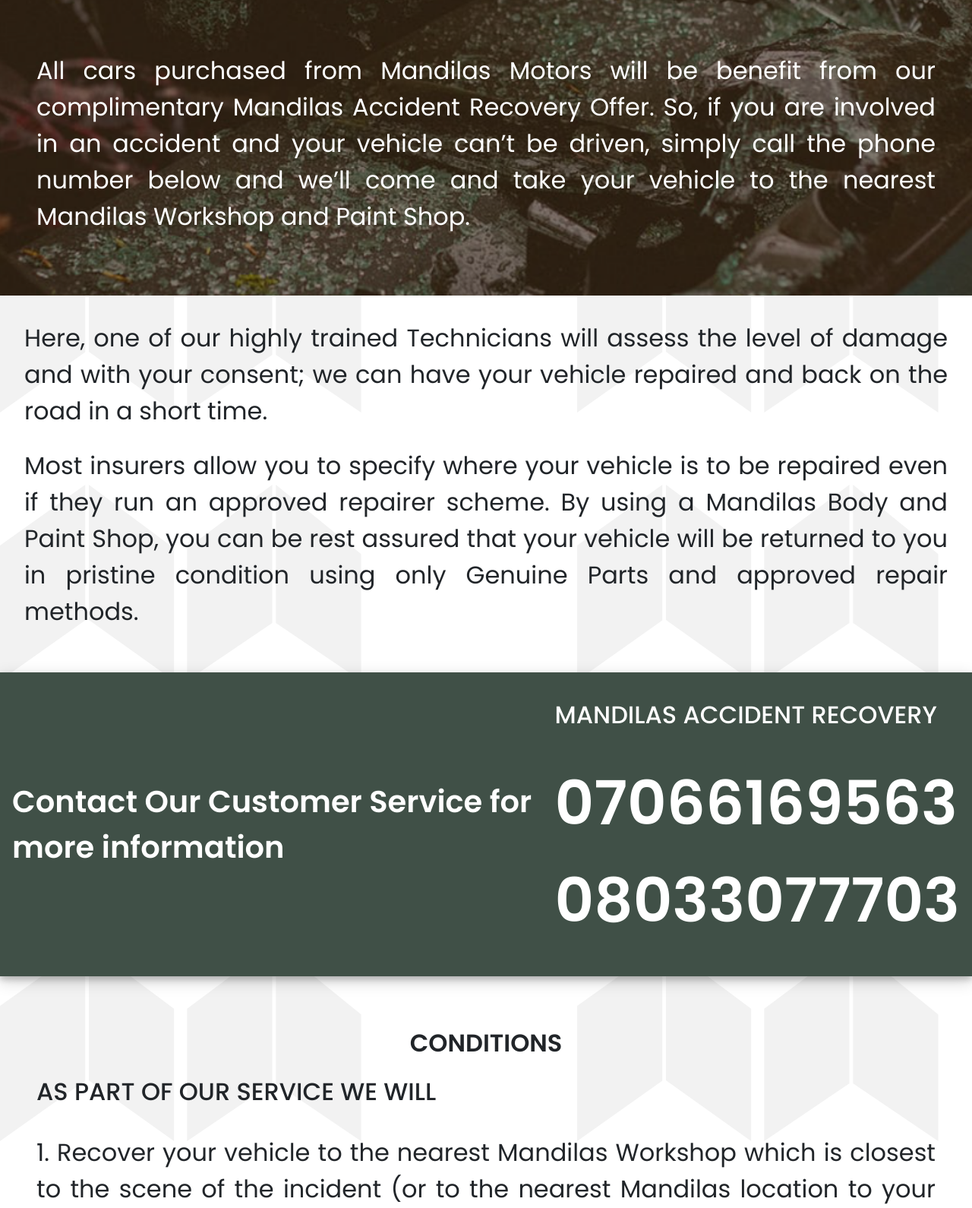
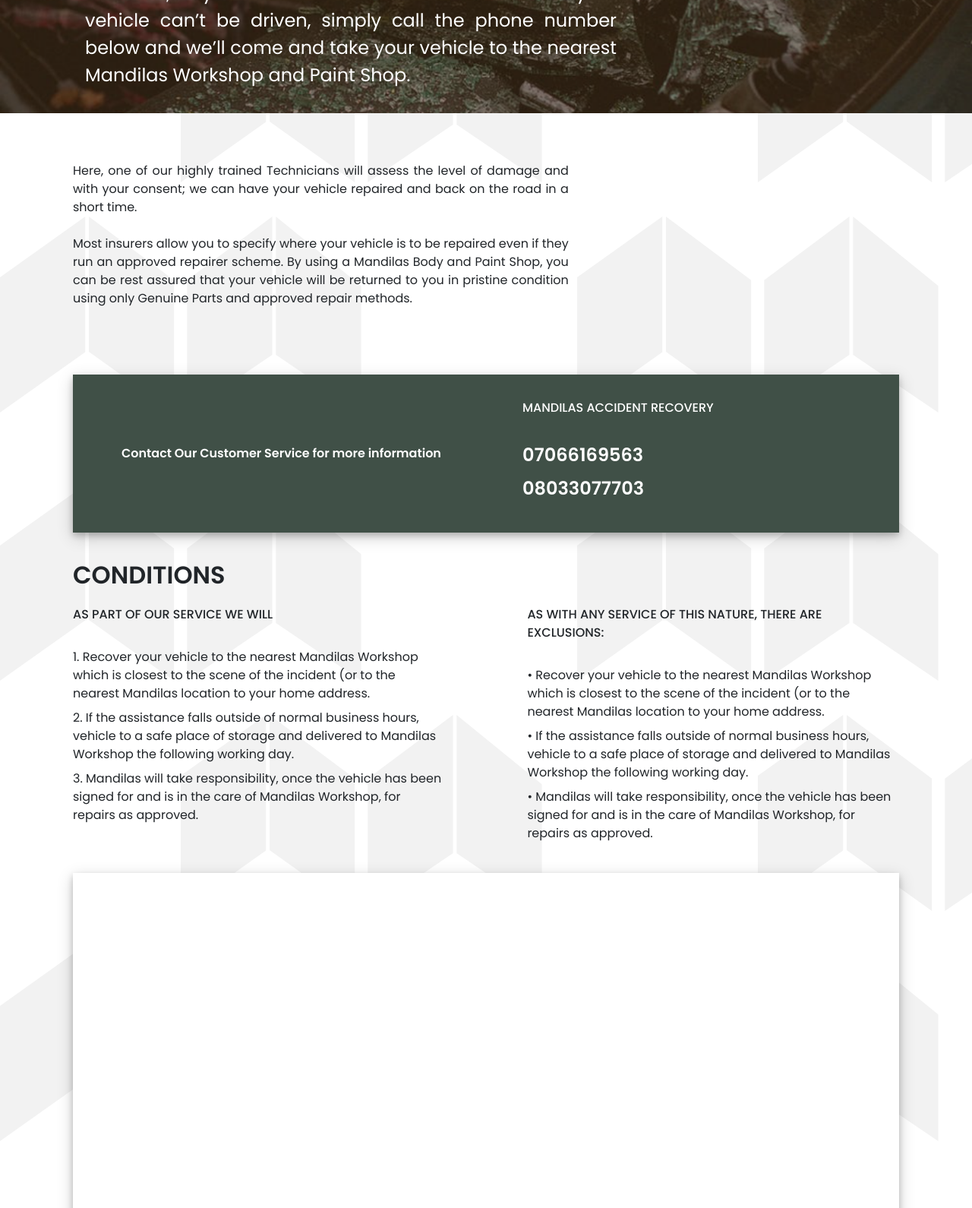
Before and after one commit to writeens/mandilas-fe, a plain HTML site: page Motors After Sales/accident.html in a window 1280 px wide. Shown: the part 321-1911 px from the top of the page at 76% size. Drawn offline with nearby package versions, Linux system fonts and the light colour scheme; no server answers.

Commit message:
updated accident pages

```diff
--- a/Motors After Sales/accident.html
+++ b/Motors After Sales/accident.html
@@ -13,22 +13,36 @@
     <link rel="stylesheet" href="../Utility/normalize.css">
     <!-- Google Fonts -->
     <link href="https://fonts.googleapis.com/css?family=Poppins:300,400,500,600,700&display=swap" rel="stylesheet">
+    <!--Slick CSS-->
+    <link rel="stylesheet" type="text/css" href="https://cdn.jsdelivr.net/npm/slick-carousel@1.8.1/slick/slick.css"/>
     <!--Bootstrap-->
     <link rel="stylesheet" href="https://maxcdn.bootstrapcdn.com/bootstrap/4.0.0/css/bootstrap.min.css" integrity="sha384-Gn5384xqQ1aoWXA+058RXPxPg6fy4IWvTNh0E263XmFcJlSAwiGgFAW/dAiS6JXm" crossorigin="anonymous">
     <link rel="stylesheet" href="../Navbar/navbar.css">
     <link rel="stylesheet" href="../Footer/footer.css">
     <link rel="stylesheet" href="./index.css">
-    <!-- UIkit JS -->
-    <!-- <script src="https://cdn.jsdelivr.net/npm/uikit@3.2.3/dist/js/uikit.min.js"></script>
-    <script src="https://cdn.jsdelivr.net/npm/uikit@3.2.3/dist/js/uikit-icons.min.js"></script> -->
+
     <!-- Optional JavaScript -->
     <!-- jQuery first, then Popper.js, then Bootstrap JS -->
     <script src="https://code.jquery.com/jquery-3.2.1.slim.min.js" integrity="sha384-KJ3o2DKtIkvYIK3UENzmM7KCkRr/rE9/Qpg6aAZGJwFDMVNA/GpGFF93hXpG5KkN" crossorigin="anonymous"></script>
     <script src="https://cdnjs.cloudflare.com/ajax/libs/popper.js/1.12.9/umd/popper.min.js" integrity="sha384-ApNbgh9B+Y1QKtv3Rn7W3mgPxhU9K/ScQsAP7hUibX39j7fakFPskvXusvfa0b4Q" crossorigin="anonymous"></script>
     <script src="https://maxcdn.bootstrapcdn.com/bootstrap/4.0.0/js/bootstrap.min.js" integrity="sha384-JZR6Spejh4U02d8jOt6vLEHfe/JQGiRRSQQxSfFWpi1MquVdAyjUar5+76PVCmYl" crossorigin="anonymous"></script>
+    <!-- Insert these scripts at the bottom of the HTML, but before you use any Firebase services -->
+
+    <!--Slick JS-->
+    <script type="text/javascript" src="https://cdn.jsdelivr.net/npm/slick-carousel@1.8.1/slick/slick.min.js" defer></script>
+
+
+    <!-- Firebase App (the core Firebase SDK) is always required and must be listed first -->
+    <script src="https://www.gstatic.com/firebasejs/7.7.0/firebase-app.js" defer></script>
+
+    <!-- Add Firebase products that you want to use -->
+    <script src="https://www.gstatic.com/firebasejs/7.7.0/firebase-auth.js" defer></script>
+    <script src="https://www.gstatic.com/firebasejs/7.7.0/firebase-database.js" defer></script>
+    <script src="../Utility/init-firebase.js" defer></script>
+
     <script src="../Navbar/navbar.js" defer></script>
     <script src="../Footer/footer.js" defer></script>
-    <script src="./index.js" defer></script>
+    <script src="index.js" defer></script>
 </head>
 <body>
     <div class="hometwo">
@@ -243,6 +257,15 @@
     <div class="ar-layer-4">
 
     </div>
+    <div class="complain-text">
+        <p>Have a Complaint</p>
+        <p>Do you have any issue? Or complains about our after Sales
+            services? Just send us a message
+        </p>
+        <button class="complainContactButton">
+            <a href="#">Contact Us</a>
+        </button>
+    </div>
     <div class="footer">
         <div class="footer-logos">
             <img src="../Assets/logo-white.svg" alt="">
--- a/Motors After Sales/index.css
+++ b/Motors After Sales/index.css
@@ -254,37 +254,42 @@
 
 /* Accident Recovery */
 .ar-header{
-    padding: 9rem 5rem;
+    height: 500px;
     height: fit-content;
     color: white;
     background-repeat: no-repeat;
     background-position: center;
     background-size: cover;
+    justify-content: center;
+    align-items: flex-start;
+    padding:2rem 7rem 2rem 7rem;
     background-image: url(../Assets/ar-header.jpg);
 }
 .ar-header > p:first-of-type{
-    font-size: 6rem;
+    font-size: 3rem;
     font-weight: 600;
-    margin-bottom: 5rem;
+    margin-bottom: 2rem;
 }
 .ar-header > p:last-of-type{
-    font-size: 2rem;
+    font-size: 1.5rem;
     font-weight: 400;
-    width: 900px;
+    max-width: 700px;
+    text-align: justify;
 }
-.ar-layer-1{
-    padding: 4rem 9rem;
+.ar-layer-1 {
+    padding: 4rem 6rem;
     height: fit-content;
-    font-size: 1.3rem;
+    font-size: 1rem;
 }
 .ar-layer-1 > p{
-    width: 50%;
+    text-align: justify;
+    width: 60%;
     margin-bottom: 1.5rem;
 }
 .ar-layer-2{
     display: flex;
     height: fit-content;
-    margin: 0rem 5rem 2rem 5rem;
+    margin: 0rem 6rem 2rem 6rem;
     padding: 2rem 4rem;
     background-color: #405047;
     box-shadow: 0 4px 8px 0 rgba(0, 0, 0, 0.2), 0 6px 20px 0 rgba(0, 0, 0, 0.19);
@@ -297,7 +302,7 @@
     align-self: center;
 }
 .ar-layer-2-left > p{
-    font-size: 2.5rem;
+    font-size: 1rem;
     font-weight: 600;
 }
 .ar-layer-2-right{
@@ -306,18 +311,18 @@
     flex-direction: column;
 }
 .ar-layer-2-right > p:nth-child(1){
-    font-size: 2rem;
+    font-size: 1rem;
     font-weight: 500;
     margin-bottom: 2rem;
 }
 .ar-layer-2-right > p:nth-child(2), .ar-layer-2-right > p:nth-child(3){
-    font-size: 5rem;
+    font-size: 1.5rem;
     font-weight: 600;
     margin-bottom: 0.5rem;
 }
 .ar-layer-3{
     display: flex;flex-direction: column;
-    margin: 0rem 9rem 3rem 9rem;
+    margin: 0rem 6rem 2rem 6rem;
     justify-content: space-between;
 }
 .ar-layer-3-container{
@@ -337,11 +342,11 @@
 }
 .ar-layer-3-medium-text{
     font-weight: 500;
-    font-size: 1.3rem;
+    font-size: 1rem;
     margin-bottom: 2rem;
 }
 .ar-layer-3-left-info{
-    font-size: 1.2rem;
+    font-size: 1rem;
     font-weight: 400;
 }
 .ar-layer-3-left-info > p{
@@ -353,88 +358,33 @@
 .ar-layer-4{
     display: flex;
     height: 500px;
-    margin: 0rem 5rem 3rem 5rem;
+    margin: 0rem 6rem 2rem 6rem;
     background-color: white;
     box-shadow: 0 4px 8px 0 rgba(0, 0, 0, 0.2), 0 6px 20px 0 rgba(0, 0, 0, 0.19);
 }
-@media screen and (max-width:1350px){
-    .ar-header{
+@media screen and (max-width:900px){
+    .ar-header {
         height: fit-content;
-        padding: 5rem 3rem ;
+        padding: 2rem 1rem;
         text-align: justify;
     }
-    .ar-header > p:first-of-type{
+    .ar-header > p:first-of-type {
         text-align: center;
     }
     .ar-header > p:last-of-type {
-        width: 100%;
+        font-size: 1.2rem;
     }
     .ar-layer-1{
-        padding: 2rem;
-    }
-    .ar-layer-1 > p {
-        width: auto;
-        text-align: justify;
-        font-size: 2rem;
-    }
-    .ar-layer-2 {
-        margin: 0 0 2rem 0;
-        padding: 2rem 1rem;
-    }
-    .ar-layer-2-left, .ar-layer-2-right{
-        width: auto;
-    }
-    .ar-layer-3 {
-        margin: 0 0 3rem 0;
-        padding: 2rem 1rem;
-    }
-    .ar-layer-3-left-info {
-        font-size: 2rem;
-        font-weight: 400;
-        text-align: justify;
-    }
-    .ar-layer-3-medium-text {
-        font-weight: 500;
-        font-size: 2rem;
-        margin-bottom: 2rem;
-    }
-    .ar-layer-3-bold-text{
-        justify-content: center;
-        text-align: center;
-    }
-    .ar-layer-3-container {
-        flex-direction: column;
-        padding: 0rem 2rem;
-    }
-    .ar-layer-3-left{
-        width: 100%;
-    }
-    .ar-layer-3-right{
-        width: 100%;
-    }
-    .ar-layer-4{
-        margin: 0 0 2rem 0;
-        box-shadow: none;
-    }
-}
-@media screen and (max-width:800px){
-    .ar-header {
-        height: fit-content;
-        padding: 3rem 3rem;
-        text-align: justify;
-    }
-    .ar-header > p:first-of-type {
-        font-size: 3rem;
-    }
-    .ar-header > p:last-of-type {
-        font-size: 1.5rem;
+        padding: 1rem 0.5rem;
     }
     .ar-layer-1 > p {
         font-size: 1.3rem;
+        width: auto;
     }
     .ar-layer-2{
         flex-direction: column;
-        /* text-align: center; */
+        margin: 0 0 2rem 0;
+        padding: 2rem 1rem;
     }
     .ar-layer-2-left, .ar-layer-2-right{
         text-align: center;
@@ -448,11 +398,24 @@
         margin: 0 0 1rem 0;
         padding: 2rem 1rem 0rem 1rem;
     }
+    .ar-layer-3-container{
+        flex-direction: column;
+    }
+    .ar-layer-3-left,
+    .ar-layer-3-right{
+        width: auto;
+        text-align: justify;
+    }
     .ar-layer-3-left-info {
         font-size: 1.3rem;
     }
     .ar-layer-3-medium-text {
         font-size: 1.3rem;
+    }
+    .ar-layer-4{
+        margin: 0;
+        box-shadow: none;
+        margin-bottom: 1rem;
     }
 }
 
```
